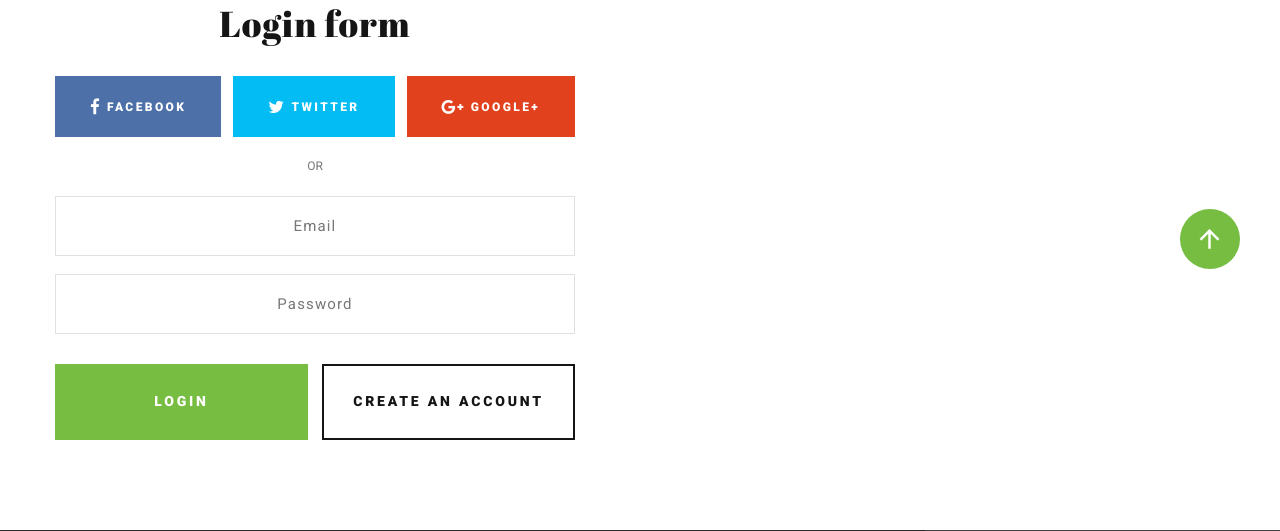
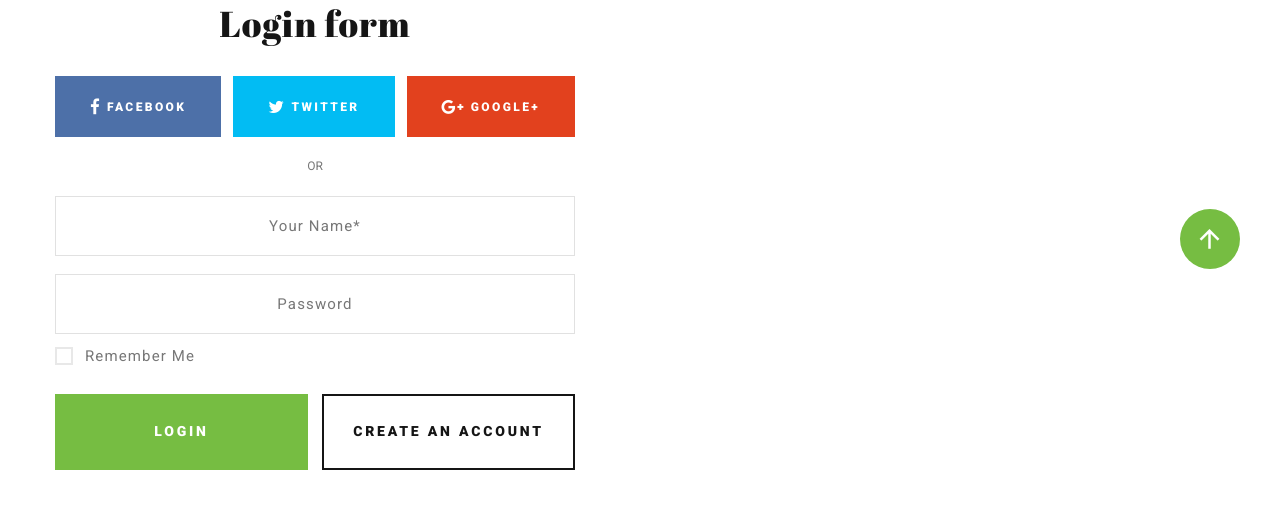
Before and after one commit to Shu-Naing/online_shopping, a Django app: page /login/ in a window 1280 px wide. Shown: the part 591-1122 px from the top of the page. Run offline with Django 3.2, Linux system fonts and the light colour scheme; some libraries are stand-ins or nearby versions.

Commit message:
Revert "login with account"
This reverts commit 05f04fd8c4614f5bc73319ce08396ac5b1c6bb6a.

```diff
--- a/main/views.py
+++ b/main/views.py
@@ -1,25 +1,38 @@
-from django.shortcuts import render, redirect, HttpResponseRedirect
-from django.http import HttpResponse
+from django.shortcuts import render, redirect, HttpResponseRedirect, loader, reverse
+from django.http import HttpResponse, JsonResponse
 from django.views.decorators.csrf import csrf_protect
+from django.contrib.auth import login, authenticate
+from .forms import RegistrationForm
 from django.template import RequestContext
+from django.contrib import messages
 from .models import Customer
 
 @csrf_protect
 def registration(request):
     if request.method == "GET":
-        return render(request, 'registration.html')
+        form = RegistrationForm()
     elif request.method == "POST":
-        customer = Customer(
-            customer_name = request.POST['username'],
-            customer_email = request.POST['email'],
-            customer_password = request.POST['password'],
-        )
-        customer.save()
-        return redirect('/login')
+        form = RegistrationForm(request.POST)
+        if form.is_valid():
+            if not Customer.objects.filter(customer_email = form.cleaned_data['customer_email']).exists():
+                customer = Customer(
+                    customer_username = form.cleaned_data['customer_username'],
+                    customer_firstname = form.cleaned_data['customer_firstname'],
+                    customer_lastname = form.cleaned_data['customer_lastname'],
+                    customer_email = form.cleaned_data['customer_email'],
+                    customer_password = form.cleaned_data['customer_password'],
+                )
+                customer.save()
+                return redirect(login)
+            else:
+                messages.add_message(request, messages.WARNING, 'Email already taken!!')
+    return render(request, 'registration.html', {'form': form})
 
 @csrf_protect
 def login(request):
     if request.method == "GET":
-        return render(request, "login.html")
+        return render(request, 'login.html')
+    # elif request.method == "POST":
+    #     return redirect(reverse('login'))
 
 # Create your views here.
--- a/templates/login.html
+++ b/templates/login.html
@@ -154,19 +154,18 @@
                 <div class="form-login">
                   <div class="button-social"><a class="button button-sm button-icon button-icon-left button-facebook button-winona" href="#"><span class="icon fa fa-facebook"></span><span>Facebook</span></a><a class="button button-sm button-icon button-icon-left button-twitter button-winona" href="#"><span class="icon fa fa-twitter"></span><span>Twitter</span></a><a class="button button-sm button-icon button-icon-left button-google button-winona" href="#"><span class="icon fa fa-google-plus"></span><span>Google+</span></a></div>
                   <p class="text-divider">or</p>
-                    <form class="rd-form rd-form-center rd-mailform" action = "/login/" method="POST" enctype="multipart/form-data">
-                    {% csrf_token %}
-                     <div class="form-wrap">
-                      <label class="form-label" for="login-email">Email</label>
-                      <input class="form-input" id="login-email" type="email" name="email" data-constraints="@Required">
+                  <form class="rd-form rd-form-center rd-mailform">
+                    <div class="form-wrap">
+                      <label class="form-label" for="login-name">Your Name*</label>
+                      <input class="form-input" id="login-name" type="text" name="form-input" data-constraints="@Required">
                     </div>
                     <div class="form-wrap">
                       <label class="form-label" for="login-password">Password</label>
                       <input class="form-input" id="login-password" type="password" name="password" data-constraints="@Required">
                     </div>
-                    {% comment %} <label class="checkbox-inline">
+                    <label class="checkbox-inline">
                       <input name="input-checkbox-1" value="checkbox-1" type="checkbox">Remember Me
-                    </label> {% endcomment %}
+                    </label>
                     <div class="row row-14 gutters-14">
                       <div class="col-sm-6 col-lg-5 col-xl-6">
                         <button class="button button-block button-primary button-winona" type="submit">Login</button>
```
Also changed, not shown: main/models.py (line endings or trailing spaces), templates/index.html (line endings or trailing spaces).
